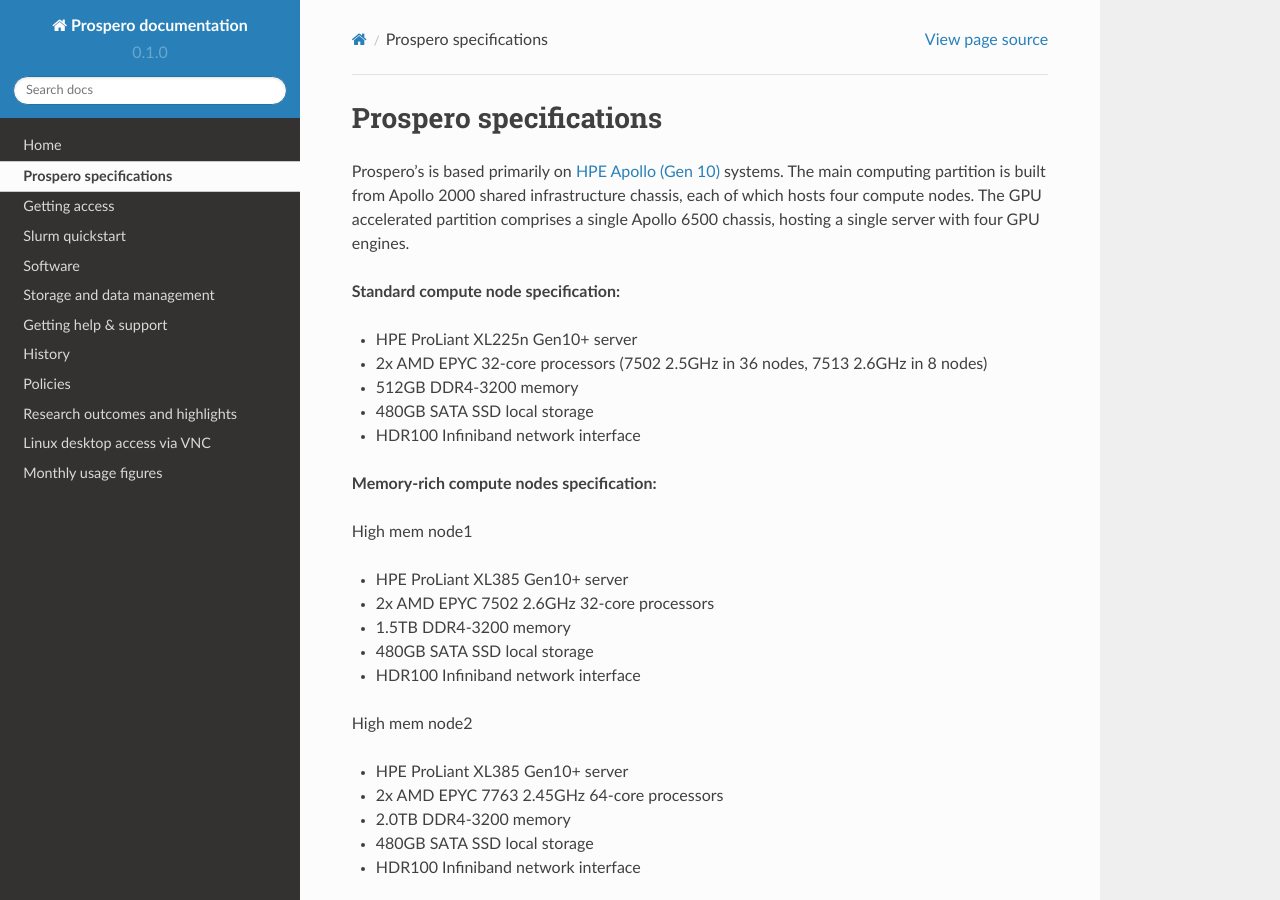
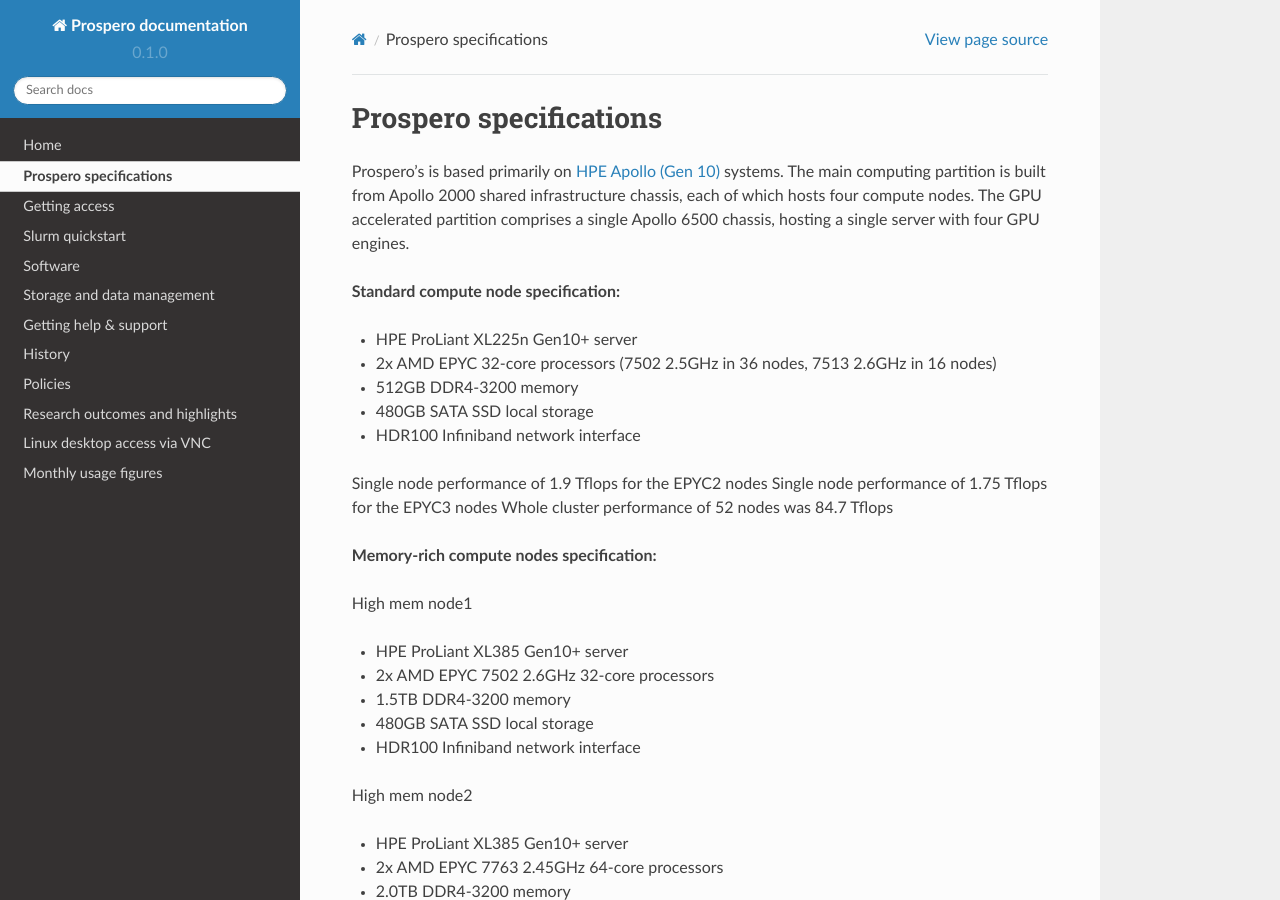
Before and after one commit to astrcrai/prospero-docs, a Sphinx documentation site: the page built from docs/source/specifications.rst, in a window 1280 px wide and 900 px high. Built offline with Sphinx 7.4.7 and the Read the Docs theme 2.0.0, drawn with Linux system fonts in a browser that asks for light colours.

Commit message:
Added TFlops data

```diff
--- a/docs/source/specifications.rst
+++ b/docs/source/specifications.rst
@@ -6,10 +6,14 @@
 **Standard compute node specification:**
 
 * HPE ProLiant XL225n Gen10+ server
-* 2x AMD EPYC 32-core processors (7502 2.5GHz in 36 nodes, 7513 2.6GHz in 8 nodes)
+* 2x AMD EPYC 32-core processors (7502 2.5GHz in 36 nodes, 7513 2.6GHz in 16 nodes)
 * 512GB DDR4-3200 memory
 * 480GB SATA SSD local storage
 * HDR100 Infiniband network interface
+
+Single node performance of 1.9 Tflops for the EPYC2 nodes
+Single node performance of 1.75 Tflops for the EPYC3 nodes
+Whole cluster performance of 52 nodes was 84.7 Tflops
 
 **Memory-rich compute nodes specification:**
 
```
